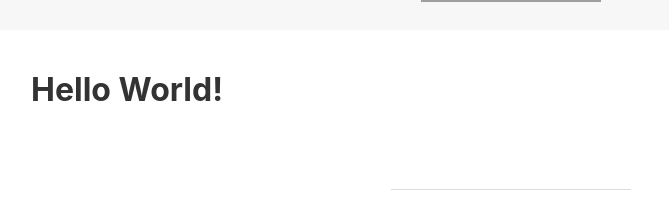
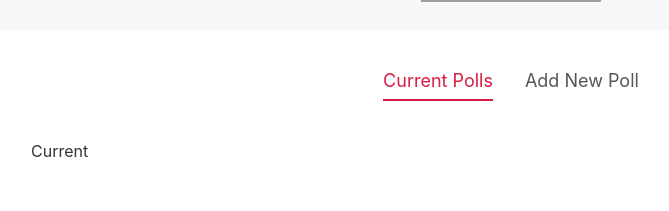
Before and after one commit to rianperassoli/list-of-polls, a Svelte app: page / in a window 1280 px wide. Shown: the part 153-364 px from the top of the page, without its empty margins (129-798 px from the left). Built offline with nearby package versions, Linux system fonts and the light colour scheme; grey boxes are pictures that could not be loaded.

Commit message:
Created tabs component and added to app

```diff
--- a/src/App.svelte
+++ b/src/App.svelte
@@ -1,11 +1,25 @@
 <script>
 	import Header from "./components/Header.svelte";
 	import Footer from "./components/Footer.svelte";
+	import Tabs from "./shared/Tabs.svelte";
+
+	let tabs = ["Current Polls", "Add New Poll"];
+	let activeTab = "Current Polls";
+
+	const handleTabChange = (event) => {
+		activeTab = event.detail;
+	};
 </script>
 
 <Header />
 <main>
-	<h1>Hello World!</h1>
+	<Tabs items={tabs} {activeTab} on:tabChange={handleTabChange} />
+
+	{#if activeTab === "Current Polls"}
+		<p>Current</p>
+	{:else if activeTab === "Add New Poll"}
+		<p>New</p>
+	{/if}
 </main>
 <Footer />
 
--- /dev/null
+++ b/src/shared/Tabs.svelte
@@ -0,0 +1,41 @@
+<script>
+  import { createEventDispatcher } from "svelte";
+
+  const dispatch = createEventDispatcher()
+
+  export let items;
+  export let activeTab;
+</script>
+
+<div class="tabs">
+  <ul>
+    {#each items as item}
+      <li on:click={() => dispatch('tabChange', item) }>
+        <div class:active={item === activeTab}>{item}</div>
+      </li>
+    {/each}
+  </ul>
+</div>
+
+<style>
+  .tabs {
+    margin-bottom: 40px;
+  }
+  ul {
+    display: flex;
+    justify-content: center;
+    padding: 0;
+    list-style-type: none;
+  }
+  li {
+    margin: 0 16px;
+    font-size: 18px;
+    color: #555;
+    cursor: pointer;
+  }
+  .active {
+    color: #d91b42;
+    border-bottom: 2px solid #d91b42;
+    padding-bottom: 8px;
+  }
+</style>
```
